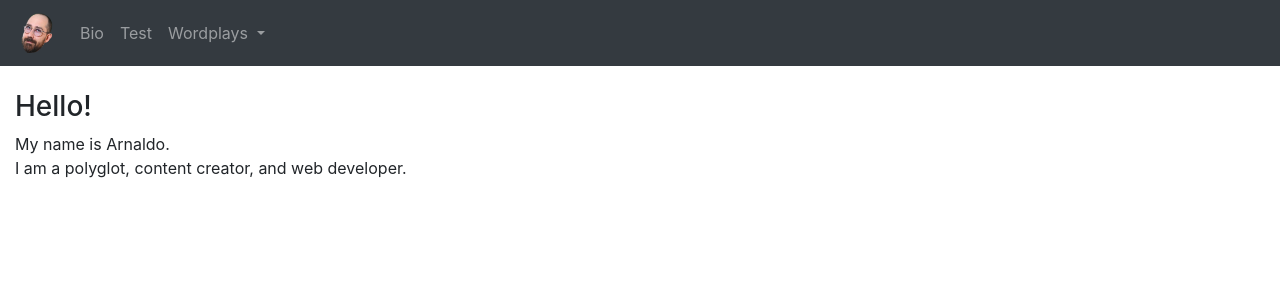
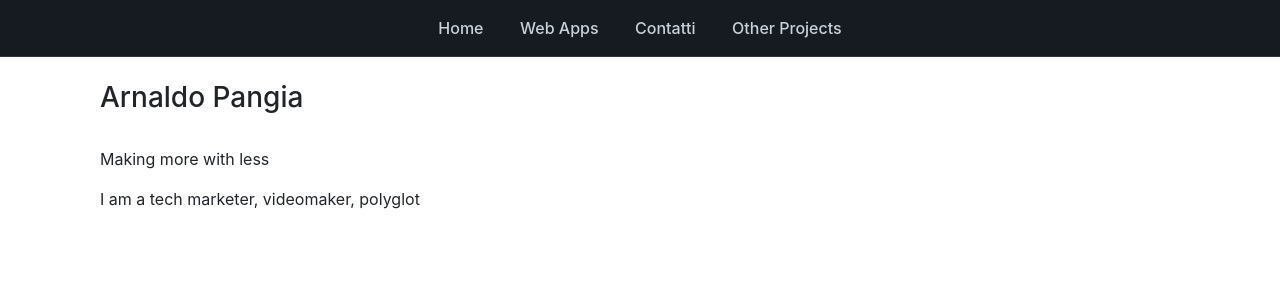
Before and after one commit to paranoid-gland/PythonSitar, a Flask app: page / in a window 1280 px wide. Shown: the top 300 px of the page. Run offline with Flask 3, Linux system fonts and the light colour scheme; some libraries are stand-ins or nearby versions.

Commit message:
Deleted old structure. Set up new web structure, base HTML and CSS style

```diff
--- a/app.py
+++ b/app.py
@@ -1,4 +1,5 @@
 from flask import Flask, render_template
+from datetime import datetime
 from phrasal_verb import definition, generated_verb
 from burgeramt import (
     dialogue_part1,
@@ -18,17 +19,22 @@ app = Flask(__name__)
 
 @app.route("/")
 def index():
-    return render_template("index.html")
+    return render_template("index.html", current_year=datetime.now().year)
 
 
-@app.route("/about")
-def bio():
-    return render_template("about.html")
+@app.route("/other")
+def other():
+    return render_template("other.html", current_year=datetime.now().year)
 
 
-@app.route("/test")
-def test():
-    return render_template("test.html")
+@app.route("/webapps")
+def webapps():
+    return render_template("webapps.html", current_year=datetime.now().year)
+
+
+@app.route("/contact")
+def contact():
+    return render_template("contact.html", current_year=datetime.now().year)
 
 
 @app.route("/phrasal_verb")
--- /dev/null
+++ b/static/css/style.css
@@ -0,0 +1,19 @@
+
+.custom-nav {
+    background-color: #161b22;
+    padding: 1rem;
+    text-align: center;
+    border-bottom: 1px solid #30363d;
+}
+
+.custom-nav a {
+    color: #c9d1d9;
+    margin: 0 1rem;
+    text-decoration: none;
+    font-weight: 500;
+    transition: color 0.2s ease;
+}
+
+.custom-nav a:hover {
+    color: #58a6ff;
+}
--- a/templates/base.html
+++ b/templates/base.html
@@ -1,58 +1,31 @@
+
 <!DOCTYPE html>
 <html lang="en">
-    <head>
-        <title>
-            {% block title%} Arnaldo Pangia {% endblock %}
-        </title>
-        <meta charset="utf-8">
-        <meta name="viewport" content="width=device-width, initial-scale=1">
-        <link rel="stylesheet" href="https://maxcdn.bootstrapcdn.com/bootstrap/4.5.2/css/bootstrap.min.css">
-        <script src="https://ajax.googleapis.com/ajax/libs/jquery/3.5.1/jquery.min.js"></script>
-        <script src="https://cdnjs.cloudflare.com/ajax/libs/popper.js/1.16.0/umd/popper.min.js"></script>
-        <script src="https://maxcdn.bootstrapcdn.com/bootstrap/4.5.2/js/bootstrap.min.js"></script>
-    </head>
-    <body>
+<head>
+    <meta charset="utf-8">
+    <meta name="viewport" content="width=device-width, initial-scale=1">
 
-        <nav class="navbar navbar-expand-md bg-dark navbar-dark">
-            <!-- Brand/logo -->
-            <a class="navbar-brand" href="{{url_for('index')}}">
-                <img src ="static/pictures/Logo.png" alt="Home" style="width:40px;">
-            </a>
-            <button class="navbar-toggler" type="button" data-toggle="collapse" data-target="#collapsibleNavbar">
-                <span class="navbar-toggler-icon"></span>
-            </button>
+    <title>{% block title %}Arnaldo Pangia{% endblock %}</title>
 
-            <div class="collapse navbar-collapse" id="collapsibleNavbar">
-                <ul class="navbar-nav">
-                    <li class="nav-item">
-                        <a class="nav-link" href="{{url_for('bio')}}">Bio</a>
-                    </li>
-                    <li class="nav-item">
-                        <a class="nav-link" href="{{url_for('test')}}">Test</a>
-                    </li>
+    <!-- Bootstrap -->
+    <link rel="stylesheet" href="https://maxcdn.bootstrapcdn.com/bootstrap/4.5.2/css/bootstrap.min.css">
+    <!-- Custom CSS -->
+    <link rel="stylesheet" href="{{ url_for('static', filename='css/style.css') }}">
+</head>
 
-                        <!-- Dropdown -->
-                        <li class="nav-item dropdown">
-                            <a class="nav-link dropdown-toggle" href="#" id="navbardrop" data-toggle="dropdown">
-                                Wordplays
-                            </a>
-                            <div class="dropdown-menu">
-                                <a class="dropdown-item" href="{{url_for('phrasal_verb')}}">Phrasal Verbs</a>
-                                <a class="dropdown-item" href="{{url_for('burgeramt')}}">Auslaender im Burgeramt</a>
-                                <a class="dropdown-item" href="{{url_for('hrrejection')}}">HR rejection letter</a>
-                                <a class="dropdown-item" href="{{url_for('seinfeld_opening')}}">2021 Seinfeld Opening</a>
-                            </div>
-                        </li>
-                </ul>
-            </div>
-        </nav>
-        <br>
+<body>
 
+  <nav class="custom-nav">
+    <a href="{{ url_for('index') }}">Home</a>
+    <a href="{{ url_for('webapps') }}">Web Apps</a>
+    <a href="{{ url_for('contact') }}">Contatti</a>
+    <a href="{{ url_for('other') }}">Other Projects</a>
+  </nav>
 
-        {% block content %}
+  <div class="container mt-4">
+    {% block content %}
+    {% endblock %}
+  </div>
 
-
-        {% endblock %}
-
-    </body>
+</body>
 </html>
--- a/templates/index.html
+++ b/templates/index.html
@@ -1,9 +1,9 @@
 {% extends 'base.html' %}
 {% block content %}
 <div class="container-fluid">
-  <h3>Hello!</h3>
-  <p> My name is Arnaldo. </br>
-  I am a polyglot, content creator, and web developer.</p>
+  <h3>Arnaldo Pangia</h3>
+  <p> <br>Making more with less </br></p>
+  <p> I am a tech marketer, videomaker, polyglot</p>
 
 </div>
 {% endblock %}
--- a/templates/about.html
+++ b/templates/other.html
@@ -1,8 +1,8 @@
 {% extends 'base.html' %}
 {% block content %}
 <div class="container-fluid">
-  <h3>Bio</h3>
-  <p>Tech marketer based in Berlin.</p>
+  <h3>Other Projects</h3>
+  <p>This page is dedicated to my previous or non central endeavours</p>
 
 </div>
 
```
Also changed, not shown: requirements.txt (+7 -0 lines), templates/contact.html (added, +10 -0 lines), templates/webapps.html (renamed from templates/test.html), 1 other file.
